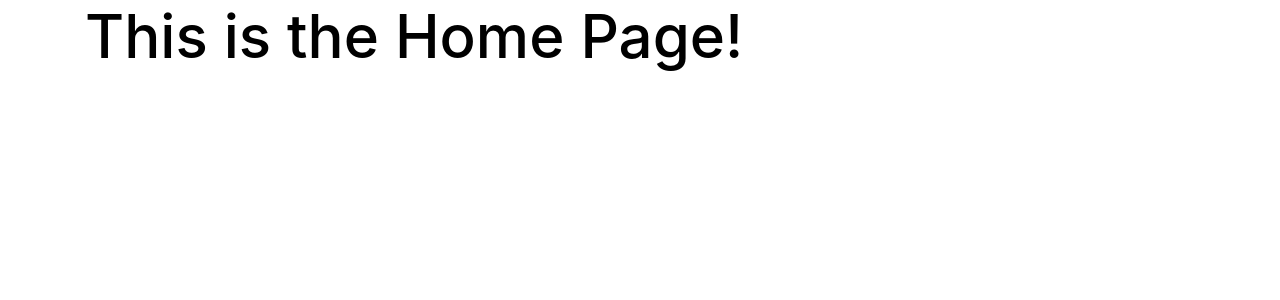
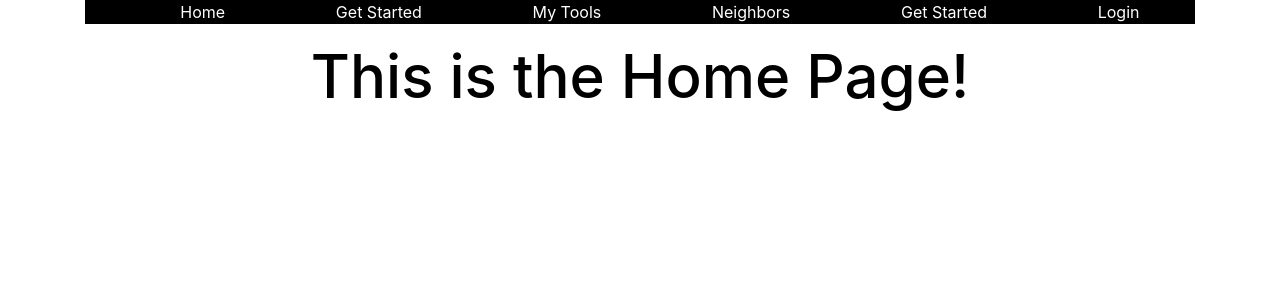
Before and after one commit to TheLukeRussell/7-4-hey-neighbor, a Django app: page / in a window 1280 px wide. Shown: the top 300 px of the page. Run offline with Django 3.2, Linux system fonts and the light colour scheme; some libraries are stand-ins or nearby versions.

Commit message:
linked css and margined the header

```diff
--- a/conf/settings.py
+++ b/conf/settings.py
@@ -124,6 +124,10 @@ USE_TZ = True
 
 STATIC_URL = '/static/'
 
+STATICFILES_DIRS = [
+    os.path.join(BASE_DIR, 'static')
+]
+
 STATIC_ROOT = os.path.join(BASE_DIR, 'staticfiles')
 STATICFILES_STORAGE = 'whitenoise.storage.CompressedManifestStaticFilesStorage'
 
--- a/static/css/styles.css
+++ b/static/css/styles.css
@@ -1,4 +1,20 @@
 h1 {
     font-size: 60px;
     color: black;
+    text-align: center;
 }
+
+#header {
+    list-style: none;
+    text-align: center;
+    background-color: #000;
+}
+
+#header-item {
+    margin: 0 auto;
+}
+
+#header-item a {
+    text-decoration: none;
+    color: #fff;
+}
--- a/templates/header.html
+++ b/templates/header.html
@@ -0,0 +1,8 @@
+<ul id="header" class='row no-gutters'>
+    <li id="header-item"><a href="" class="col">Home</a></li>
+    <li id="header-item"><a href="" class="col">Get Started</a></li>
+    <li id="header-item"><a href="" class="col">My Tools</a></li>
+    <li id="header-item"><a href="" class="col">Neighbors</a></li>
+    <li id="header-item"><a href="" class="col">Get Started</a></li>
+    <li id="header-item"><a href="" class="col">Login</a></li>
+</ul>
```
